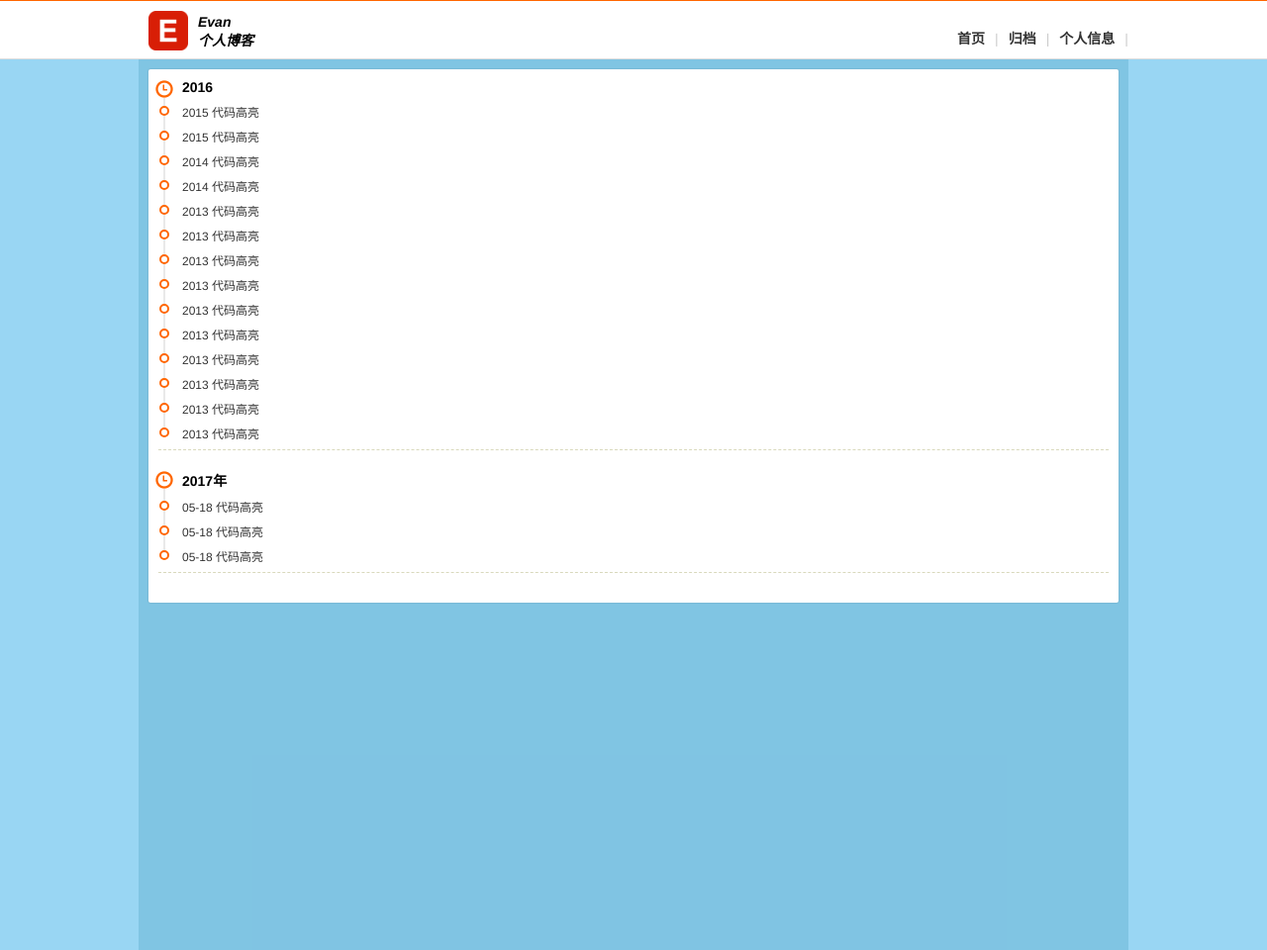
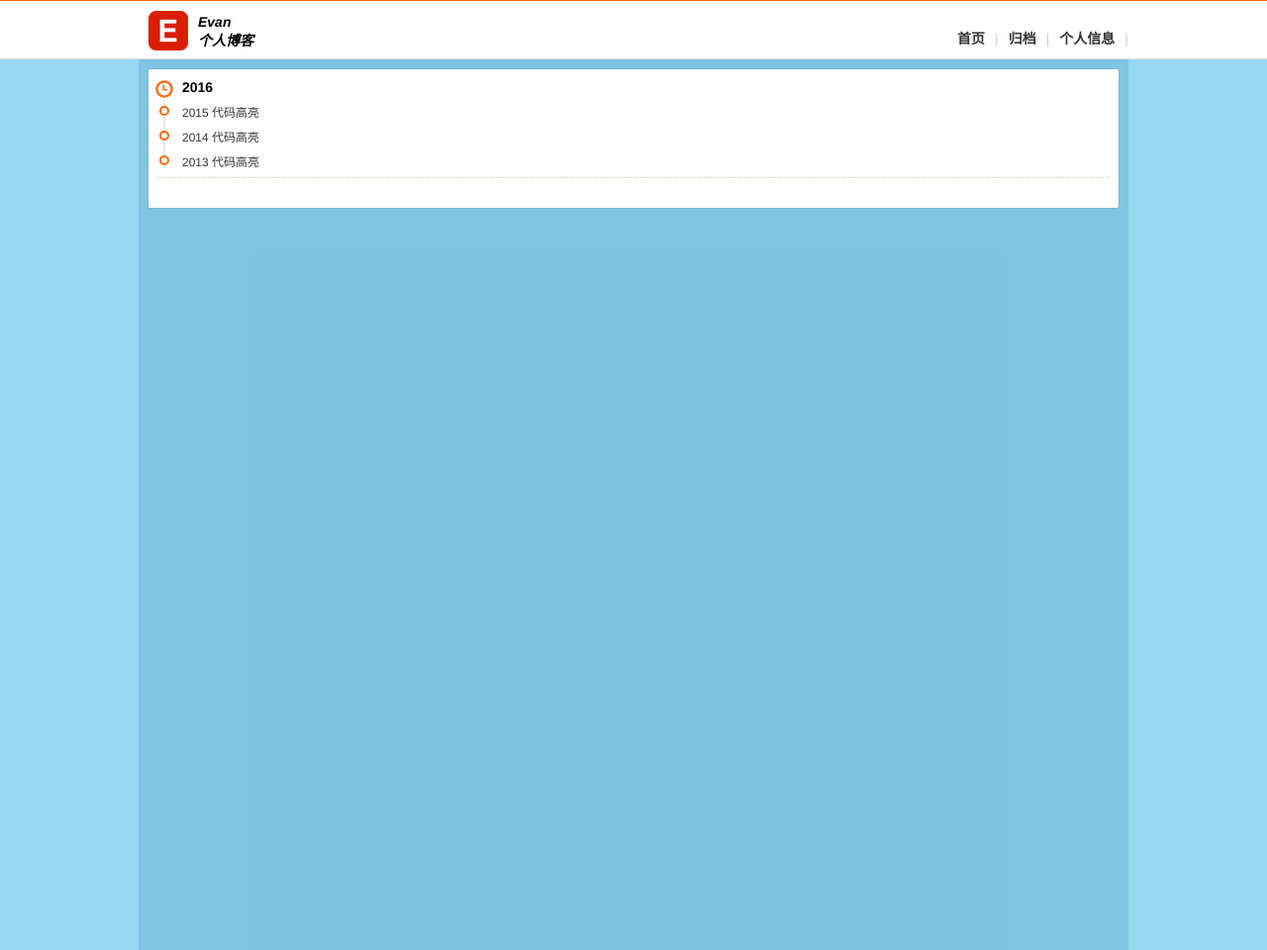
Before and after one commit to bnuephjx/bnuephjx.github.io, a Jekyll site: the page built from archives/index.html, in a window 1280 px wide. Shown: the whole page at 99% size. Built offline with Jekyll 4.4.1, drawn with Linux system fonts in a browser that asks for light colours.

Commit message:
no message

```diff
--- a/_includes/_views/archives.html
+++ b/_includes/_views/archives.html
@@ -4,6 +4,9 @@
         {% for item in site.posts  %}
             <li class="eui-timeline-item">
                 <div class="eui-timeline-tail"></div>
+                {% capture currentDate %}{{ item.date | date: "%Y" }}{% endcapture %}
+                {% capture prevDate %}{{ item.previous.date | date: "%Y"}}{% endcapture %}
+                {% if prevDate !=  currentDate %}
                     {% if forloop.first %}
                         <div class="eui-timeline-head-custom">
                             <i class="glyphicon glyphicon-time"></i>
@@ -18,50 +21,9 @@
                             </a>
                         </div>
                     {% endif %}
+                {% endif %}
             </li>
         {% endfor %}
-        </ul>
-        <ul class="eui-timeline">
-            <li class="eui-timeline-item">
-                <div class="eui-timeline-tail"></div>
-                <div class="eui-timeline-head-custom">
-                    <i class="glyphicon glyphicon-time"></i>
-                </div>
-                <div class="eui-timeline-content">2017年</div>
-            </li>
-            <li class="eui-timeline-item">
-                <div class="eui-timeline-tail"></div>
-                <div class="eui-timeline-head">
-                </div>
-                <div class="eui-timeline-content">
-                    <a href="blogInfo.html">
-                        <span class="item-time">05-18</span>
-                        <span>代码高亮</span>
-                    </a>
-                </div>
-            </li>
-            <li class="eui-timeline-item">
-                <div class="eui-timeline-tail"></div>
-                <div class="eui-timeline-head">
-                </div>
-                <div class="eui-timeline-content">
-                    <a href="blogInfo.html">
-                        <span class="item-time">05-18</span>
-                        <span>代码高亮</span>
-                    </a>
-                </div>
-            </li>
-            <li class="eui-timeline-item">
-                <div class="eui-timeline-tail"></div>
-                <div class="eui-timeline-head">
-                </div>
-                <div class="eui-timeline-content">
-                    <a href="blogInfo.html">
-                        <span class="item-time">05-18</span>
-                        <span>代码高亮</span>
-                    </a>
-                </div>
-            </li>
         </ul>
     </section>
 </div>
```
Lines whose indentation alone changed are shown as unchanged.
